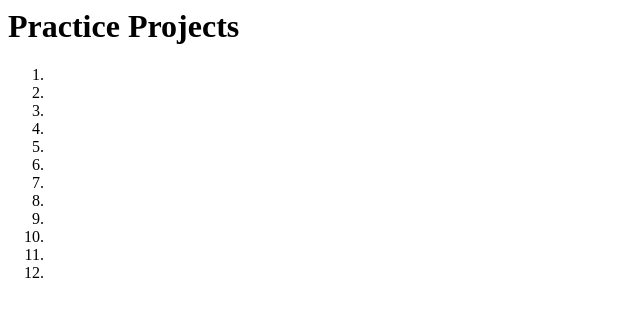
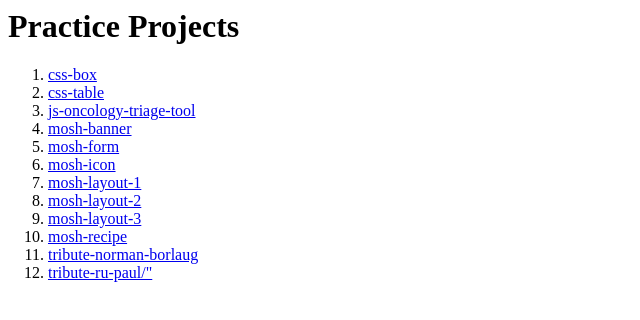
Before and after one commit to miahbates/practice-projects, a plain HTML site: page index.html in a window 1280 px wide. Shown: the whole page, without its empty margins (0-640 px from the left). Drawn offline with Linux system fonts and the light colour scheme.

Commit message:
update index.html

```diff
--- a/index.html
+++ b/index.html
@@ -1,15 +1,15 @@
 <h1>Practice Projects</h1>
 <ol>
-  <li><a href="./css-box/"></a></li>
-  <li><a href="./css-table/"></a></li>
-  <li><a href="./js-oncology-triage-tool/"></a></li>
-  <li><a href="./mosh-banner/"></a></li>
-  <li><a href="./mosh-form/"></a></li>
-  <li><a href="./mosh-icon/"></a></li>
-  <li><a href="./mosh-layout-1/"></a></li>
-  <li><a href="./mosh-layout-2/"></a></li>
-  <li><a href="./mosh-layout-3/"></a></li>
-  <li><a href="./mosh-recipe/"></a></li>
-  <li><a href="./tribute-norman-borlaug/"></a></li>
-  <li><a href="./tribute-ru-paul/"></a></li>
+  <li><a href="./css-box/">css-box</a></li>
+  <li><a href="./css-table/">css-table</a></li>
+  <li><a href="./js-oncology-triage-tool/">js-oncology-triage-tool</a></li>
+  <li><a href="./mosh-banner/">mosh-banner</a></li>
+  <li><a href="./mosh-form/">mosh-form</a></li>
+  <li><a href="./mosh-icon/">mosh-icon</a></li>
+  <li><a href="./mosh-layout-1/">mosh-layout-1</a></li>
+  <li><a href="./mosh-layout-2/">mosh-layout-2</a></li>
+  <li><a href="./mosh-layout-3/">mosh-layout-3</a></li>
+  <li><a href="./mosh-recipe/">mosh-recipe</a></li>
+  <li><a href="./tribute-norman-borlaug/">tribute-norman-borlaug</a></li>
+  <li><a href="./tribute-ru-paul/">tribute-ru-paul/"</a></li>
 </ol>
```
